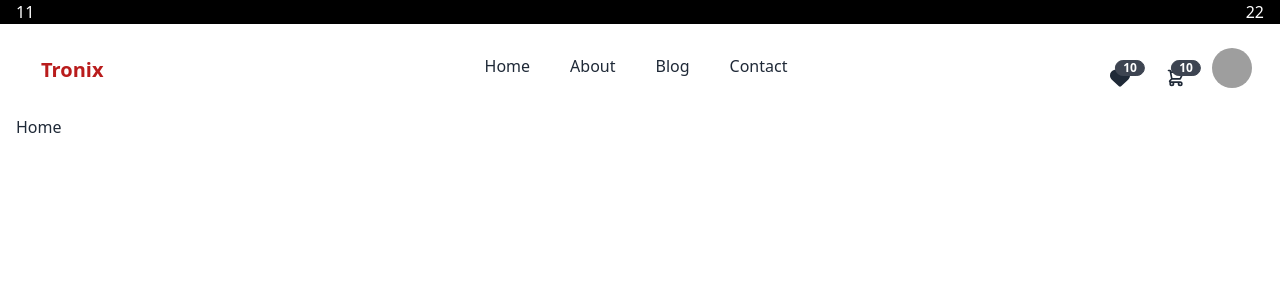
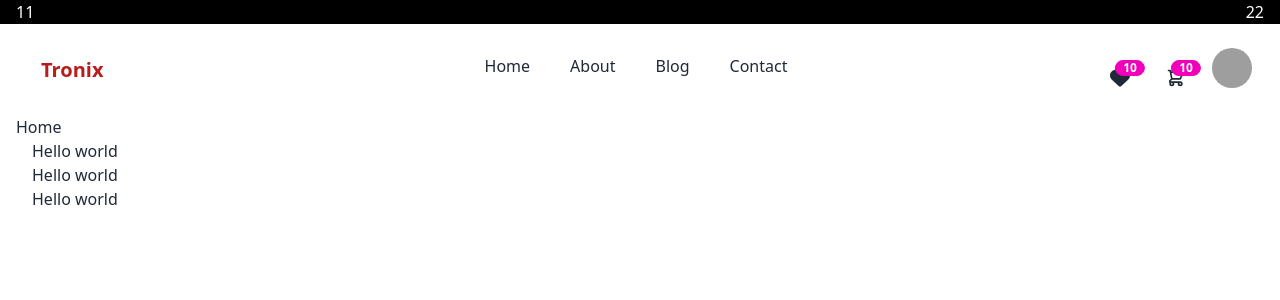
Before and after one commit to DevTabibur/tronix-app, a React (Create React App) app: page / in a window 1280 px wide. Shown: the top 300 px of the page. Built offline with nearby package versions, Linux system fonts and the light colour scheme; grey boxes are pictures that could not be loaded.

Commit message:
some error fixing

```diff
--- /dev/null
+++ b/public/products.json
@@ -0,0 +1,44 @@
+[
+    {
+        "id" : 1,
+        "name" : "Crisp Chips",
+        "category" : "Potato, Chips",
+        "reviews" : 12,
+        "oldPrice" : 10.00,
+        "newPrice" : 8.99,
+        "Description" : "lorem1212jcnbdfdjnjdvn jc nvjnvdojfdonvcj jcidfdiofd vcjn chniodjfd vc xcmodsjfdnvc jcxnviofdsjgfjgpf bvcm vld;kgkm rty iut  bvvcm v rejfrjgf vcd vklsdfj-regjf c virj",
+        "quantity" : 344,
+        "mainImage" : "https://i.ibb.co/HXw34rm/product-image-46.jpg",
+        "sideImage" : "https://i.ibb.co/t4LRBhP/product-image-45-346x310.jpg",
+        "sideImage2" : "https://i.ibb.co/LnpY3pK/product-image-32-346x310.jpg",
+        "sideImage3": "https://i.ibb.co/b5jVPdb/product-image-7.jpg"
+    },
+    {
+        "id" : 2,
+        "name" : "Crisp Chips ID 222",
+        "category" : "Potato, Chips",
+        "reviews" : 12,
+        "oldPrice" : 10.00,
+        "newPrice" : 8.99,
+        "Description" : "lorem1212jcnbdfdjnjdvn jc nvjnvdojfdonvcj jcidfdiofd vcjn chniodjfd vc xcmodsjfdnvc jcxnviofdsjgfjgpf bvcm vld;kgkm rty iut  bvvcm v rejfrjgf vcd vklsdfj-regjf c virj",
+        "quantity" : 344,
+        "mainImage" : "https://i.ibb.co/HXw34rm/product-image-46.jpg",
+        "sideImage" : "https://i.ibb.co/t4LRBhP/product-image-45-346x310.jpg",
+        "sideImage2" : "https://i.ibb.co/LnpY3pK/product-image-32-346x310.jpg",
+        "sideImage3": "https://i.ibb.co/b5jVPdb/product-image-7.jpg"
+    },
+    {
+        "id" : 3,
+        "name" : "Crisp Chips ID 333",
+        "category" : "Potato, Chips",
+        "reviews" : 12,
+        "oldPrice" : 10.00,
+        "newPrice" : 8.99,
+        "Description" : "lorem1212jcnbdfdjnjdvn jc nvjnvdojfdonvcj jcidfdiofd vcjn chniodjfd vc xcmodsjfdnvc jcxnviofdsjgfjgpf bvcm vld;kgkm rty iut  bvvcm v rejfrjgf vcd vklsdfj-regjf c virj",
+        "quantity" : 344,
+        "mainImage" : "https://i.ibb.co/HXw34rm/product-image-46.jpg",
+        "sideImage" : "https://i.ibb.co/t4LRBhP/product-image-45-346x310.jpg",
+        "sideImage2" : "https://i.ibb.co/LnpY3pK/product-image-32-346x310.jpg",
+        "sideImage3": "https://i.ibb.co/b5jVPdb/product-image-7.jpg"
+    }
+]
--- a/src/Pages/Home/Home.jsx
+++ b/src/Pages/Home/Home.jsx
@@ -1,10 +1,12 @@
 import React from 'react';
+import HomeProducts from '../Shared/HomeProducts/HomeProducts';
 import './Home.css';
 
 const Home = () => {
   return (
     <>
         <div className='container mx-auto px-4'>Home</div>
+        <HomeProducts/>
     </>
   )
 }
--- /dev/null
+++ b/src/Pages/Hooks/useProducts.js
@@ -0,0 +1,18 @@
+import React, { useEffect, useState } from 'react';
+
+
+const useProducts = () => {
+    const [products, setProducts] = useState([]);
+
+    useEffect(()=>{
+        fetch("products.json")
+        .then(res => res.json())
+        .then(data => {
+            console.log(data);
+            setProducts(data)
+        })
+    }, [])
+  return [products, setProducts]
+}
+
+export default useProducts;
--- a/src/Pages/Shared/Header/Header.jsx
+++ b/src/Pages/Shared/Header/Header.jsx
@@ -30,7 +30,7 @@ const Header = () => {
         <div className="navbar py-0 my-0">
           <div className="navbar-start">
             <div className="dropdown">
-              <label tabindex="0" className="btn btn-ghost lg:hidden">
+              <label tabIndex="0" className="btn btn-ghost lg:hidden">
                 <svg
                   xmlns="http://www.w3.org/2000/svg"
                   className="h-5 w-5"
@@ -39,15 +39,15 @@ const Header = () => {
                   stroke="currentColor"
                 >
                   <path
-                    stroke-linecap="round"
-                    stroke-linejoin="round"
-                    stroke-width="2"
+                    strokeLinecap="round"
+                    strokeLinejoin="round"
+                    strokeWidth="2"
                     d="M4 6h16M4 12h8m-8 6h16"
                   />
                 </svg>
               </label>
               <ul
-                tabindex="0"
+                tabIndex="0"
                 className="menu menu-compact dropdown-content mt-3 p-2 shadow bg-base-100 rounded-box w-52"
               >
                 {menu}
@@ -65,14 +65,14 @@ const Header = () => {
             <div className="flex-none">
               {/* wishlist section */}
               <div className="dropdown dropdown-end mr-2">
-                <label tabindex="0" className="btn btn-ghost btn-circle">
+                <label tabIndex="0" className="btn btn-ghost btn-circle">
                   <div className="indicator">
                   <FontAwesomeIcon className="h-5 w-5" icon={faHeart}/>
-                    <span className="badge badge-sm indicator-item">10</span>
+                    <span className="badge badge-sm indicator-item badge-secondary">10</span>
                   </div>
                 </label>
                 <div
-                  tabindex="0"
+                  tabIndex="0"
                   className="mt-3 card card-compact dropdown-content w-52 bg-base-100 shadow"
                 >
                   <div className="card-body">
@@ -88,7 +88,7 @@ const Header = () => {
 
               {/* cart section */}
               <div className="dropdown dropdown-end mr-2">
-                <label tabindex="0" className="btn btn-ghost btn-circle">
+                <label tabIndex="0" className="btn btn-ghost btn-circle">
                   <div className="indicator">
                     <svg
                       xmlns="http://www.w3.org/2000/svg"
@@ -98,17 +98,17 @@ const Header = () => {
                       stroke="currentColor"
                     >
                       <path
-                        stroke-linecap="round"
-                        stroke-linejoin="round"
-                        stroke-width="2"
+                        strokeLinecap="round"
+                        strokeLinejoin="round"
+                        strokeWidth="2"
                         d="M3 3h2l.4 2M7 13h10l4-8H5.4M7 13L5.4 5M7 13l-2.293 2.293c-.63.63-.184 1.707.707 1.707H17m0 0a2 2 0 100 4 2 2 0 000-4zm-8 2a2 2 0 11-4 0 2 2 0 014 0z"
                       />
                     </svg>
-                    <span className="badge badge-sm indicator-item">10</span>
+                    <span className="badge badge-sm indicator-item badge-secondary">10</span>
                   </div>
                 </label>
                 <div
-                  tabindex="0"
+                  tabIndex="0"
                   className="mt-3 card card-compact dropdown-content w-52 bg-base-100 shadow"
                 >
                   <div className="card-body">
@@ -124,13 +124,13 @@ const Header = () => {
               </div>
 
               <div className="dropdown dropdown-end">
-                <label tabindex="0" className="btn btn-ghost btn-circle avatar">
+                <label tabIndex="0" className="btn btn-ghost btn-circle avatar">
                   <div className="w-10 rounded-full">
                     <img src="https://api.lorem.space/image/face?hash=33791" />
                   </div>
                 </label>
                 <ul
-                  tabindex="0"
+                  tabIndex="0"
                   className="menu menu-compact dropdown-content mt-3 p-2 shadow bg-base-100 rounded-box w-52"
                 >
                   <li>
--- /dev/null
+++ b/src/Pages/Shared/HomeProducts/HomeProducts.jsx
@@ -0,0 +1,22 @@
+import React, { useState } from 'react';
+import useProducts from '../../Hooks/useProducts';
+import './HomeProducts.css';
+import ShowPd from './ShowPd';
+
+const HomeProducts = () => {
+    const [products] = useProducts();
+  return (
+    <>
+        <div className='container mx-auto px-4'>
+            {
+                products.map(pd => <ShowPd
+                    key={pd.id}
+                    pd={pd}
+                />)
+            }
+        </div>
+    </>
+  )
+}
+
+export default HomeProducts
--- /dev/null
+++ b/src/Pages/Shared/HomeProducts/ShowPd.jsx
@@ -0,0 +1,26 @@
+import React from "react";
+
+const ShowPd = ({ pd }) => {
+  const {
+    name,
+    category,
+    reviews,
+    oldPrice,
+    newPrice,
+    Description,
+    quantity,
+    mainImage,
+    sideImage,
+    sideImage2,
+    sideImage3,
+  } = pd;
+  return (
+    <>
+      <div className="container mx-auto px-4">
+        <h2>Hello world</h2>
+      </div>
+    </>
+  );
+};
+
+export default ShowPd;
--- a/src/Pages/Shop/Shop.jsx
+++ b/src/Pages/Shop/Shop.jsx
@@ -4,7 +4,9 @@ import './Shop.css';
 const Shop = () => {
   return (
     <>
-        <div className='container mx-auto px-4'>Shop</div>
+        <div className='container mx-auto px-4'>
+
+        </div>
     </>
   )
 }
```
Also changed, not shown: src/Pages/Shared/HomeProducts/HomeProducts.css (added).
